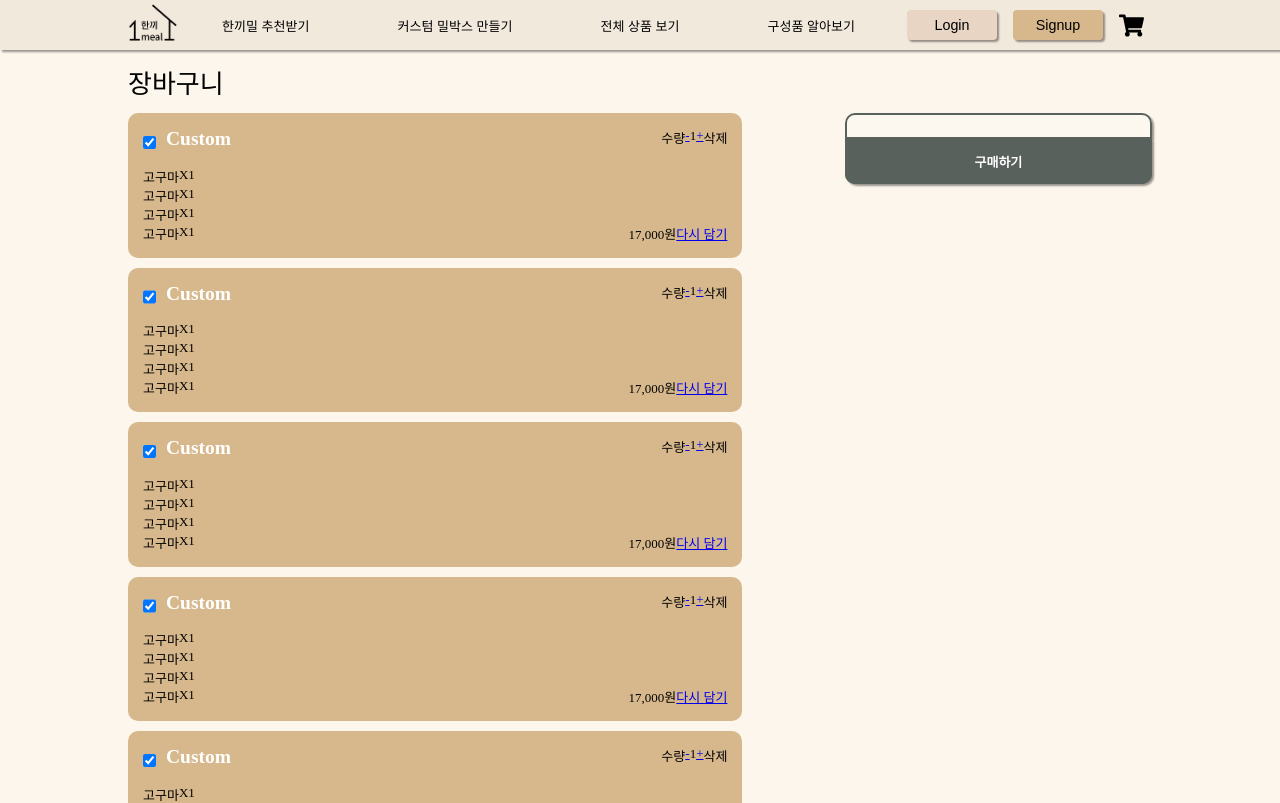
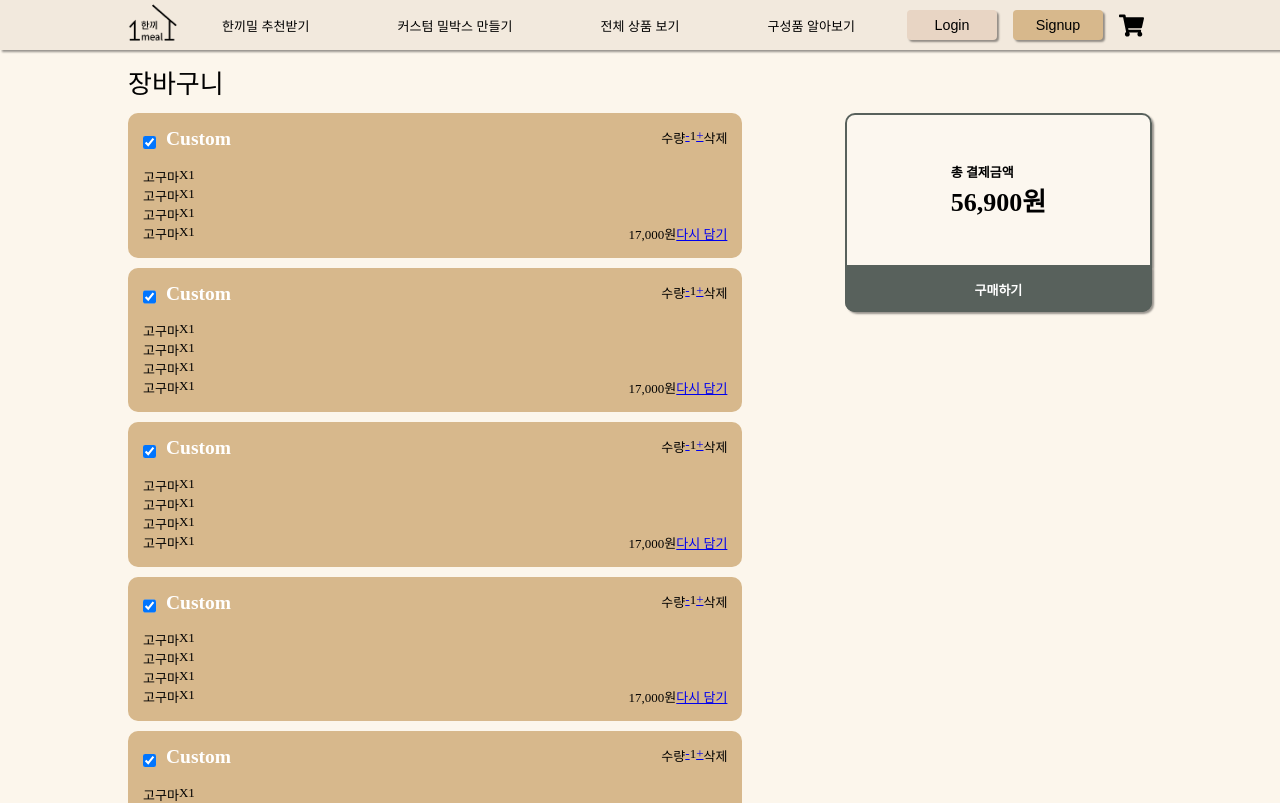
Before and after one commit to codestates-seb/seb42_main_004, a React (Create React App) app in the folder client/: page /cart in a window 1280 px wide. Shown: the top 803 px of the page. Built offline with nearby package versions, Linux system fonts and the light colour scheme; a web font is replaced by a local one.

Commit message:
[FE_refactor] Cart.js 코드 변경

```diff
--- a/client/src/pages/Cart.js
+++ b/client/src/pages/Cart.js
@@ -19,14 +19,12 @@ function Cart() {
           <CartItemLi />
           <CartItemLi />
         </CartItemListUl>
-        <CartAside
-          inDiv={
-            <InnerDiv>
-              <div>총 결제금액</div>
-              <div>56,900원</div>
-            </InnerDiv>
-          }
-        />
+        <CartAside>
+          <InnerDiv>
+            <div>총 결제금액</div>
+            <div>56,900원</div>
+          </InnerDiv>
+        </CartAside>
       </CartPageContent>
     </CartPageWrapper>
   );
```
